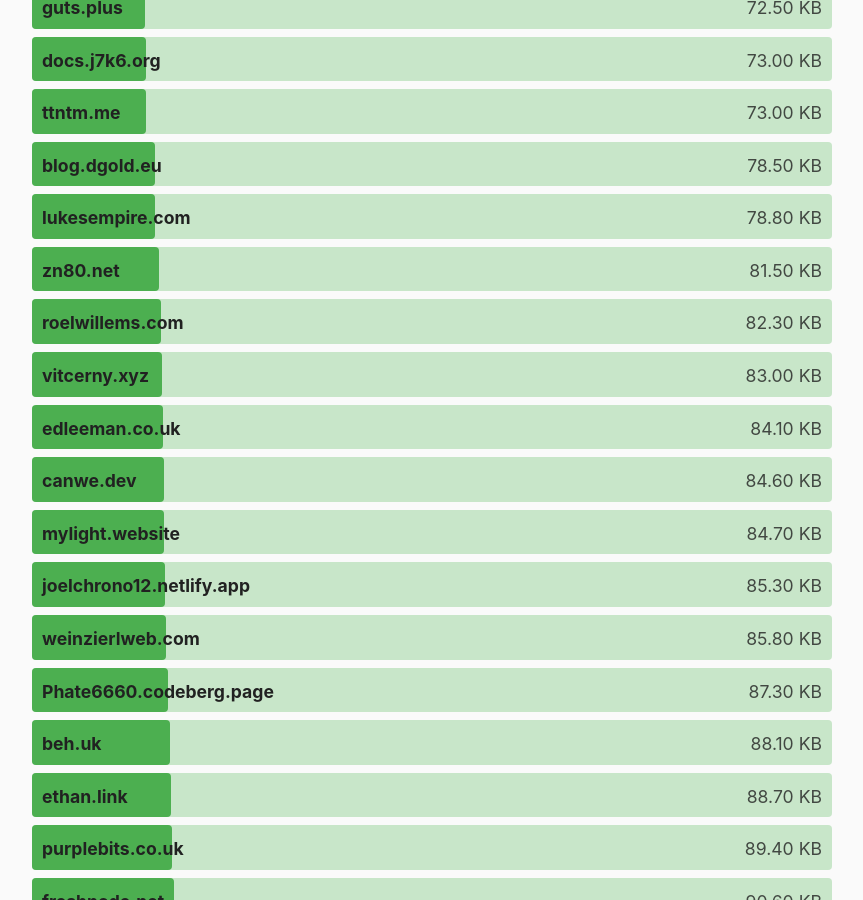
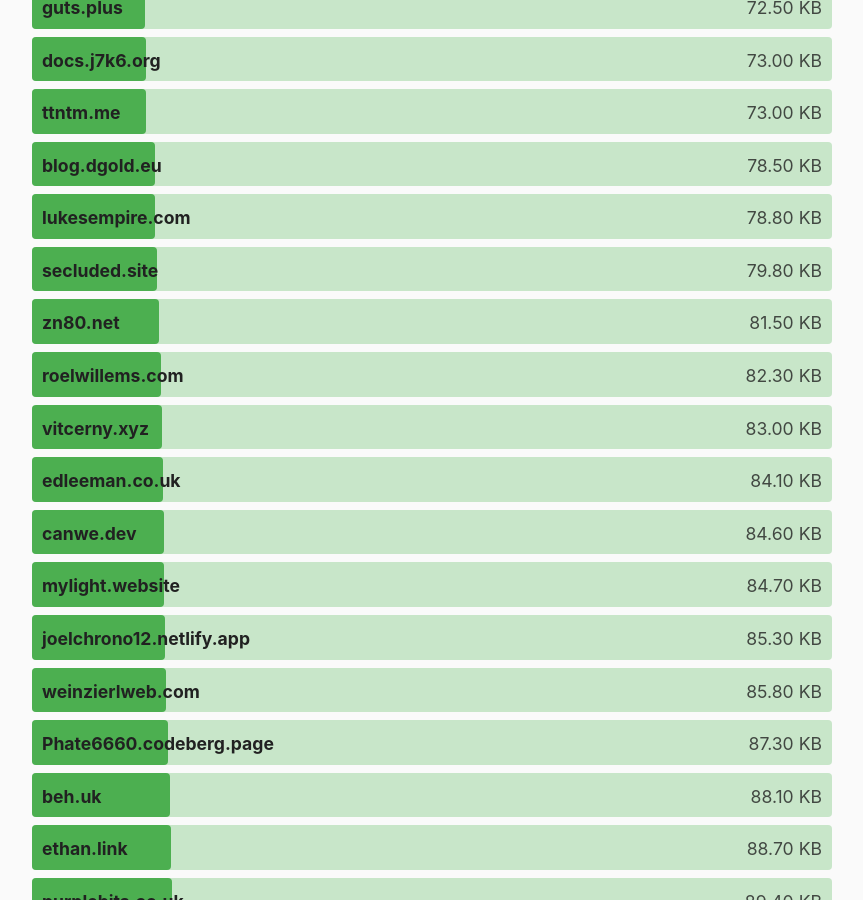
Before and after one commit to kevquirk/512kb.club, a Jekyll site: the page built from index.md, in a window 1280 px wide and 900 px high, scrolled down 8739 px. Shown: the whole window, without its empty margins (208-1071 px from the left). Built offline with Jekyll 4.4.1, drawn with Linux system fonts in a browser that asks for light colours; some of the changed text lies outside the part shown.

Commit message:
Update secluded.site size

```diff
--- a/_data/sites.yml
+++ b/_data/sites.yml
@@ -1135,8 +1135,8 @@
 
 - domain: secluded.site
   url: https://secluded.site/
-  size: 123.3
-  last_checked: N/A
+  size: 79.8
+  last_checked: 2021-07-12
 
 - domain: seirdy.one
   url: https://seirdy.one/
```
